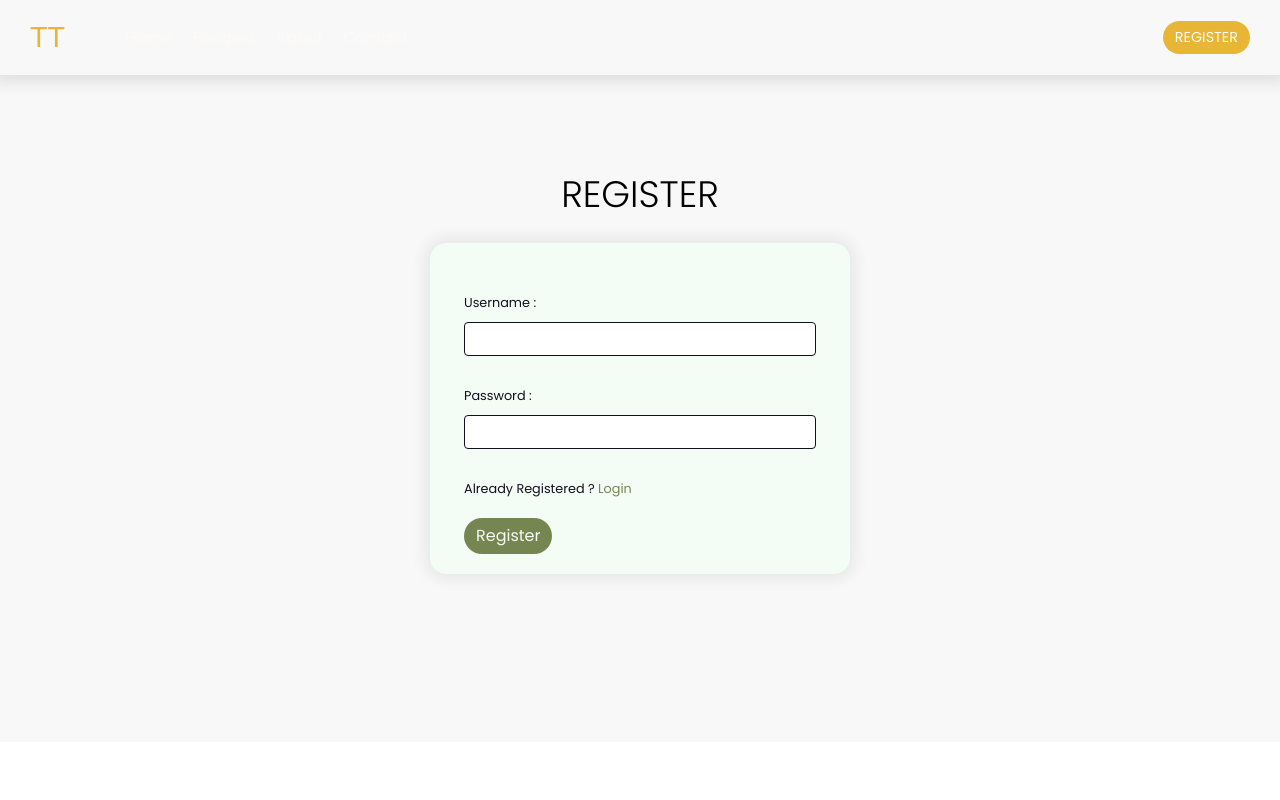
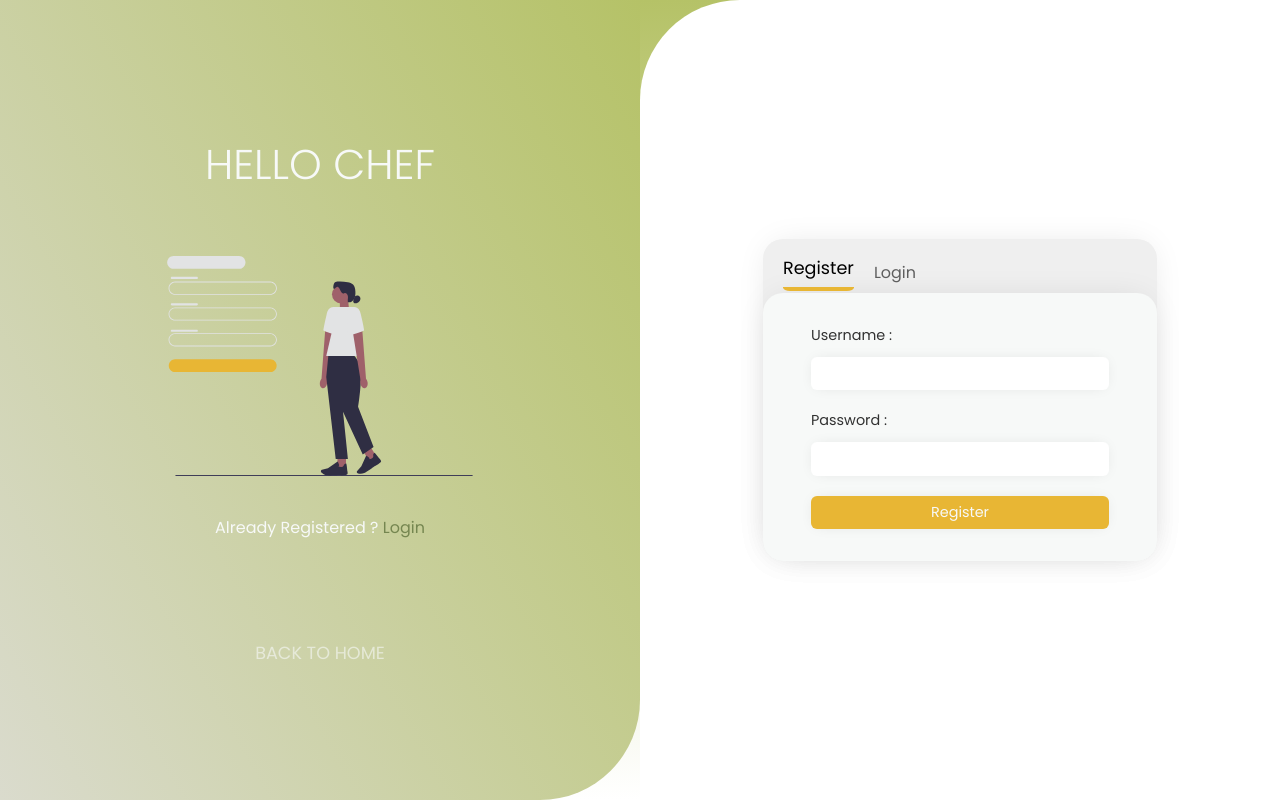
Before and after one commit to zakariabouacherah/tajine-tales, a React (Vite) app in the folder client/: page /auth in a window 1280 px wide. Built offline with nearby package versions, Linux system fonts and the light colour scheme; a web font is replaced by a local one.

Commit message:
auth page

```diff
--- a/client/src/App.css
+++ b/client/src/App.css
@@ -10,7 +10,7 @@
     --secondary-color-4 : #d4d5c5;
     --bg-color : #FCFAF8;
     --text-color : #140F1F;
-    --main-white : #f4fcf6;
+    --main-white : #f7f9f8;
     --main-black : #02100f;
     --main-transition : ease all .3s ;
 }
--- a/client/src/App.jsx
+++ b/client/src/App.jsx
@@ -1,4 +1,4 @@
-import "./App.css"
+import "./App.css";
 import { CreateRecipe } from "./pages/Create-recipe/CreateRecipe";
 import { SavedRecipes } from "./pages/Saved-recipes";
 import { Auth } from "./pages/Auth";
@@ -9,13 +9,15 @@ import { Recipes } from "./pages/Recipes/Recipes";
 import { About } from "./pages/About/About";
 import { Contact } from "./pages/Contact/Contact";
 import { SingleRecipePage } from "./pages/Single-recipe/singleRecipePage";
-
+import { MaybeShowNavbar } from "./components/maybeShowNavbar";
 
 function App() {
   return (
     <>
       <Router>
-        <Navbar />
+        <MaybeShowNavbar>
+          <Navbar />
+        </MaybeShowNavbar>
         <Routes>
           <Route path="/" element={<Home1 />} />
           <Route path="/recipes" element={<Recipes />} />
@@ -25,7 +27,6 @@ function App() {
           <Route path="/auth" element={<Auth />} />
           <Route path="/recipes/:recipeID" element={<SingleRecipePage />} />
           <Route path="/contact" element={<Contact />} />
-
         </Routes>
       </Router>
     </>
--- a/client/src/components/Navbar.jsx
+++ b/client/src/components/Navbar.jsx
@@ -1,6 +1,6 @@
 import { Link, useNavigate } from "react-router-dom";
 import { useCookies } from "react-cookie";
-import { useState } from "react";
+import {  useState } from "react";
 import "./navbar.css";
 import { Logo } from "./logo";
 import { FontAwesomeIcon } from "@fortawesome/react-fontawesome";
@@ -13,6 +13,7 @@ export const Navbar = () => {
   const firstLetter = username ? username.charAt(0).toUpperCase() : "";
   const [isProfileOpen, setIsProfileOpen] = useState(false);
   const [color , setColor] = useState(false)
+
 
   const changeColor = () => {
     if (window.scrollY >= 67) {
--- /dev/null
+++ b/client/src/components/maybeShowNavbar.jsx
@@ -0,0 +1,17 @@
+import { useState , useEffect } from "react"
+import { useLocation } from "react-router-dom"
+
+export const MaybeShowNavbar = ({children}) => {
+    const [showNavbar , setShowNavbar] = useState(false)
+    const location = useLocation()
+    useEffect(()=> {
+        // console.log(location);
+        if (location.pathname === '/auth') {
+            setShowNavbar(false)
+        }else {
+            setShowNavbar(true)
+        }
+      } , [location])
+
+    return <>{showNavbar && children}</>
+}
--- a/client/src/pages/Auth.jsx
+++ b/client/src/pages/Auth.jsx
@@ -1,13 +1,14 @@
 import axios from "axios";
 import { useState } from "react";
+import loginSvg from "../../public/login.svg";
+import registerSvg from "../../public/sign_up.svg";
 import "../style/auth.css";
-import { useNavigate } from "react-router-dom";
+import { useNavigate, Link } from "react-router-dom";
 import { useCookies } from "react-cookie";
-import Swal from 'sweetalert2'
+import Swal from "sweetalert2";
 
 export const Auth = () => {
   const [isLogin, setIsLogin] = useState(true);
-
 
   const toggleForm = () => {
     setIsLogin((prevIsLogin) => !prevIsLogin);
@@ -38,20 +39,20 @@ const Login = ({ toggleForm }) => {
       });
       if (response.data.message) {
         Swal.fire({
-          title : "Error!",
-          text : response.data.message,
-          icon : 'error'
-        })
+          title: "Error!",
+          text: response.data.message,
+          icon: "error",
+        });
       } else {
         setCookies("access_token", response.data.token);
-        window.localStorage.setItem("userID" , response.data.userID)
-        window.localStorage.setItem("username" , response.data.username)
+        window.localStorage.setItem("userID", response.data.userID);
+        window.localStorage.setItem("username", response.data.username);
         Swal.fire({
-          title : "Success",
-          text : `Welcome Back ${response.data.username.toUpperCase()}`,
-          icon : 'success'
-        })
-        navigate('/')
+          title: "Success",
+          text: `Welcome Back ${response.data.username.toUpperCase()}`,
+          icon: "success",
+        });
+        navigate("/");
       }
     } catch (err) {
       console.log(err.response.data.error);
@@ -69,6 +70,8 @@ const Login = ({ toggleForm }) => {
       link="Register"
       toggleForm={toggleForm}
       onSubmit={onSubmit}
+      img={loginSvg}
+      text2="Welcome Back"
     />
   );
 };
@@ -86,17 +89,17 @@ const Register = ({ toggleForm }) => {
       });
       if (response.data.message !== "User already exists!") {
         Swal.fire({
-          title : "Success",
-          text : "Registration completed! Now login",
-          icon : 'Success'
-        })
+          title: "Success",
+          text: "Registration completed! Now login",
+          icon: "Success",
+        });
         toggleForm();
       } else {
         Swal.fire({
-          title : "Error!",
-          text : response.data.message,
-          icon : 'error'
-        })
+          title: "Error!",
+          text: response.data.message,
+          icon: "error",
+        });
       }
     } catch (err) {
       console.error(err);
@@ -113,6 +116,8 @@ const Register = ({ toggleForm }) => {
       link="Login"
       toggleForm={toggleForm}
       onSubmit={onSubmit}
+      img={registerSvg}
+      text2="Hello Chef"
     />
   );
 };
@@ -127,10 +132,29 @@ const Form = ({
   toggleForm,
   text,
   onSubmit,
+  img,
+  text2,
 }) => {
   return (
     <div className="auth-container">
-      <h2>{label}</h2>
+      <div className="left-form">
+        <h1 className="form-title">{text2}</h1>
+        <div className="login-img-container">
+          <img src={img} alt={label} />
+        </div>
+        <p className="text">
+          {text} <span onClick={toggleForm}>{link}</span>
+        </p>
+        <Link to="/">back to home</Link>
+      </div>
+      <div className="right-form">
+        <div className="form-frame">
+          <div className="form-header">
+            <h2 className="active-form">{label}</h2>
+            <h2 className="switch-form" onClick={toggleForm}>
+              {link}
+            </h2>
+          </div>
           <form className="auth" onSubmit={onSubmit}>
             <div className="form-group">
               <label htmlFor="username">Username : </label>
@@ -152,11 +176,11 @@ const Form = ({
                 onChange={(e) => setPassword(e.target.value)}
               />
             </div>
-        <p className="text">
-          {text} <span onClick={toggleForm}>{link}</span>
-        </p>
-        <button className="auth-btn">{label}</button>
+
+            <button type="submit" className="auth-btn">{label}</button>
           </form>
+        </div>
+      </div>
     </div>
   );
 };
--- a/client/src/pages/Contact/contactForm.jsx
+++ b/client/src/pages/Contact/contactForm.jsx
@@ -14,37 +14,37 @@ export const ContactForm = () => {
       <form>
         <div className="input-wrapper">
           <input
-            autocomplete="off"
+            autoComplete="off"
             className="input"
             type="text"
             id="name"
             placeholder="Name"
           />
-          <label className="label" for="name">
+          <label className="label" htmlFor="name">
             Name
           </label>
         </div>
         <div className="input-wrapper">
           <input
-            autocomplete="off"
+            autoComplete="off"
             className="input"
             type="email"
             id="email"
             placeholder="Email"
           />
-          <label className="label" for="email">
+          <label className="label" htmlFor="email">
             Email
           </label>
         </div>
         <div className="input-wrapper">
           <textarea
-            autocomplete="off"
+            autoComplete="off"
             className="input"
             id="message"
             placeholder="Message"
             rows={4}
           />
-          <label className="label" for="message">
+          <label className="label" htmlFor="message">
             Message
           </label>
         </div>
--- a/client/src/style/auth.css
+++ b/client/src/style/auth.css
@@ -1,69 +1,127 @@
 .auth-container {
-  height: calc(100vh - 58.5px);
-  background-color: rgba(233, 233, 233, 0.3);
+  display: flex;
+  align-items: center;
+  justify-content: center;
+  background: linear-gradient(0deg , #fff , var(--secondary-color-1));
+  height: 100dvh;
+  width: 100%;
+}
+.left-form {
+  width: 50%;
+  height: 100%;
   display: flex;
   flex-direction: column;
   align-items: center;
   justify-content: center;
-  gap:20px ;
+  border-radius: 0 0 100px 0;
+  overflow: hidden;
+  color: var(--main-white);
+  background: linear-gradient(60deg , var(--secondary-color-3) , var(--secondary-color-1));
 }
-.auth-container h2 {
-  font-size: 2.3rem;
+.left-form .form-title {
+  font-size: 2.6rem;
+
+  margin-bottom: 60px;
+  text-transform: uppercase;
   font-weight: 300;
+}
+.left-form .login-img-container {
+  width: 60%;
+  margin-bottom: 40px;
+  height: 220px;
+  overflow: hidden;
+}
+.left-form .login-img-container > img {
+  height: 100%;
+  object-fit: contain;
+
+}
+.left-form .text {
+  margin-bottom: 100px;
+}
+.left-form .text > span {
+  color: var(--primary-color-1);
+  cursor: pointer;
+  transition: var(--main-transition);
+}
+.left-form .text > span:hover {
+  text-decoration: underline;
+  opacity: .8;
+}
+.left-form > a {
   text-transform: uppercase;
+  font-size: 1.1rem;
+  opacity: .6;
+}
+.left-form > a:hover {
+  opacity: 1;
+}
+.right-form {
+  width: 50%;
+  height: 100%;
+  background: #fff;
+  border-radius: 100px 0 0;
+  display: flex;
+  flex-direction: column;
+  align-items: center;
+  justify-content: center;
+}
+.form-frame {
+  background-color: #efefef;
+  padding: 1rem 0 0 0;
+  border-radius: 20px;
+  box-shadow: 0 0 35px -10px #0002;
+}
+.form-header {
+  display: flex;
+  align-items: center;
+  gap: 20px;
+  padding: 0 20px;
+  margin-bottom: 2px;
+}
+.form-header > .active-form {
+  font-size: 1.1rem;
+  padding-bottom: 6px;
+  border-bottom: 4px solid var(--primary-color-2);
+  border-radius: 10%;
+}
+.form-header > .switch-form {
+  opacity: .6;
+  cursor: pointer;
+  transition: var(--main-transition);
+}
+.form-header > .switch-form:hover {
+  /* opacity: 1; */
+  color: var(--primary-color-2);
+  cursor: pointer;
 }
 form.auth {
-  min-width: 300px;
-  width: 420px;
-  padding: 20px 34px;
-  border-radius: 16px;
   background-color: var(--main-white);
-  box-shadow: 0 0 15px 5px #00000013;
+  padding: 2rem 3rem;
+  border-radius: 20px;
+  box-shadow: 0 0 35px -10px #0002;
 }
-.form-group {
-  width: 100%;
+form.auth .form-group {
   display: flex;
   flex-direction: column;
-  justify-content: stretch;
   gap: 10px;
-  margin: 30px 0;
-}
-.form-group label {
-  font-size: .8rem;
-  color: var(--text-color);
-}
-.form-group input,
-.form-group textarea {
-  font-size: 1rem;
-  color: var(--text-color);
-  padding: 4px 6px;
-  outline: none;
-  border: 1.5px solid var(--text-color);
-  border-radius: 4px;
-}
-.form-group input:focus,
-.form-group textarea:focus  {
-  border-color:  var(--primary-color-1);
-}
-.auth-btn {
-  padding: 6px 12px;
-  border-radius: 40px;
-  font-size: 1rem;
-  color: var(--main-white);
-  background-color: var(--primary-color-1);
-  border: none;
-  transition: var(--main-transition);
-  cursor: pointer;
-}
-.auth-btn:hover {
-  transform: scale(1.04);
-}
-.text {
-  font-size: .8rem;
-  color: var(--text-color);
   margin-bottom: 20px;
 }
-.text > span {
-  color: var(--primary-color-1);
-  cursor: pointer;
+form.auth .form-group > label {
+  font-size: .9rem;
+  opacity: .8;
 }
+form.auth .form-group > input,
+form.auth > button {
+  font-size: .9rem;
+  outline: none;
+  border: none;
+  padding: 6px 10px;
+  border-radius: 6px;
+  box-shadow: 0 0 15px -5px #0002;
+}
+form.auth > button {
+  width: 100%;
+  background-color: var(--primary-color-2);
+  color: var(--main-white);
+}
```
Also changed, not shown: client/public/login.svg (added), client/public/sign_up.svg (added). Lines whose indentation alone changed are shown as unchanged.
